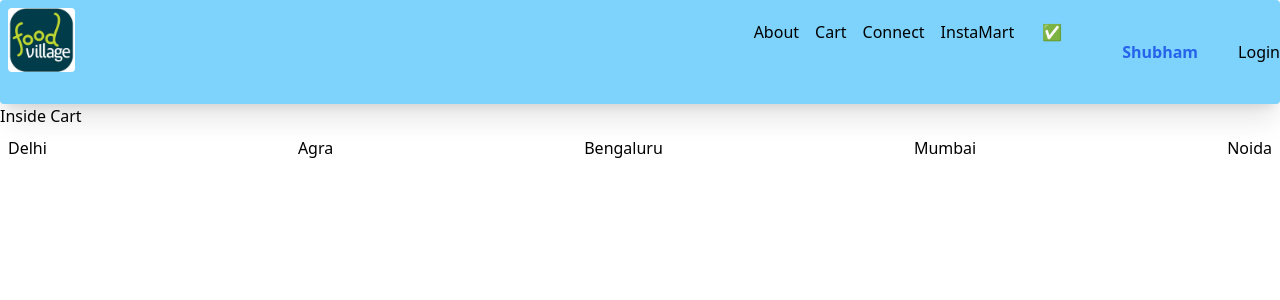
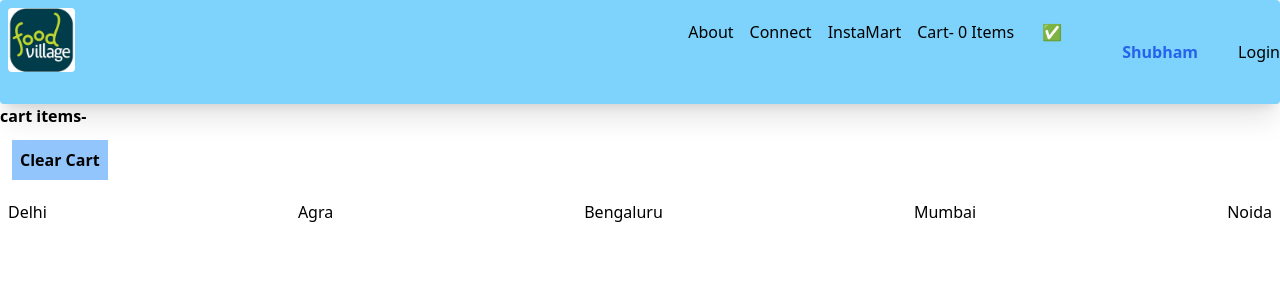
Before and after one commit to Shubham02022002/React-App, a React (Vite) app: page /cart in a window 1280 px wide. Shown: the top 300 px of the page. Built offline with nearby package versions, Linux system fonts and the light colour scheme.

Commit message:
Redux- Adding cart, FoodItems

```diff
--- a/package.json
+++ b/package.json
@@ -28,11 +28,14 @@
     "tailwindcss": "^3.4.1"
   },
   "dependencies": {
+    "@reduxjs/toolkit": "^2.0.1",
     "axios": "^1.6.5",
     "cors": "^2.8.5",
     "react": "^18.2.0",
     "react-dom": "^18.2.0",
-    "react-router-dom": "^6.21.1"
+    "react-redux": "^9.0.4",
+    "react-router-dom": "^6.21.1",
+    "redux": "^5.0.1"
   },
   "browserslist": [
     "last 2 versions"
--- a/src/components/Cart.js
+++ b/src/components/Cart.js
@@ -1,12 +1,26 @@
-import Footer from "./Footer";
-import Header from "./Header";
+import { useDispatch, useSelector } from "react-redux";
+import FoodItem from "./FoodItem";
+import { clearCart } from "../utils/cartSlice";
 const Cart = () => {
+  const cartItems = useSelector((store) => store.cart.items);
+
+  const dispatch=useDispatch();
+  const handleClearCart=()=>{
+    dispatch(clearCart())
+  }
   return (
-    <>
-      {/* <Header /> */}
-      <h1>Inside Cart</h1>
-      {/* <Footer /> */}
-    </>
+    <div className="font-bold text 3xl">
+      <h1>cart items-{cartItems.lenght}</h1>
+      <button className="bg-blue-300 p-2 m-3" onClick={() => handleClearCart()}>
+        Clear Cart
+      </button>
+        <div className="flex">
+        {cartItems.map((items) => (
+          <FoodItem key={items.id} {...items} />
+        ))}
+      </div>
+
+    </div>
   );
 };
 export default Cart;
--- /dev/null
+++ b/src/components/FoodItem.js
@@ -0,0 +1,13 @@
+import { IMG_CDN_URL } from "../config";
+
+const FoodItem=({name,descirption,cloudinaryImageId,price})=>{
+    return(
+        <div className="w-56 p-2 m-2 shadow-lg bg-blue-300">
+            <img src={IMG_CDN_URL+cloudinaryImageId}></img>
+            <h2 className="font-bold text-xl">{name}</h2>
+            <h3>{descirption}</h3>
+            <h4>Rupee: {price/100}</h4>
+        </div>
+    )
+}
+export default FoodItem;
--- a/src/components/NavigationBar.js
+++ b/src/components/NavigationBar.js
@@ -1,13 +1,19 @@
+import { useSelector } from "react-redux";
 import { Link } from "react-router-dom";
+import store from "../utils/store";
 const NavigationBar=()=>{
+
+    const cartItems=useSelector(store=>store.cart.items);
+    console.log(cartItems);
     return(
         <>
         <nav className="nav-links">
             <ul className="flex py-5">
             <li className="px-2"> <Link to="/about">About</Link></li>
-            <li className="px-2"><Link to="/cart">Cart</Link></li>
             <li className="px-2"><Link to="/connect">Connect</Link></li>
             <li className="px-2"><Link to="/instamart">InstaMart</Link></li>
+            <li className="px-2"><Link to="/cart">Cart- {cartItems.length} Items</Link></li>
+
             </ul>
         </nav>
         </>
--- a/src/components/ResturantMenu.js
+++ b/src/components/ResturantMenu.js
@@ -4,8 +4,16 @@ import axios from "axios";
 import { useParams } from "react-router-dom";
 import Shimmer from "./Shimmer";
 import useRestaurant from "../utils/useRestaurant";
+import { addItem } from "../utils/cartSlice";
+// import { useDispatch } from "react-redux";
+import { useDispatch } from "react-redux";
 const ResturantMenu = () => {
   const { id } = useParams();
+
+  const dispatch = useDispatch();
+  const addFoodItem =(item   )=>{
+    dispatch(addItem(item));
+  }
   const resturant = useRestaurant(id);
   const [selectedRestrauntMenu, setselectedRestrauntMenu] = useState(null);
   useEffect(() => {
@@ -23,32 +31,38 @@ const ResturantMenu = () => {
         console.log(err);
       });
   }, []);
-  // console.log(selectedRestrauntMenu);
   return !resturant ? (
     <Shimmer />
   ) : (
     <>
+      <div className="flex">
         <div className="m-2 p-2">
           <h1>Resturant id:{id}</h1>
           <h2>{resturant?.name}</h2>
           <img
-          className=""
+            className="h-96 w-96"
             src={IMG_CDN_URL + resturant.cloudinaryImageId}
           ></img>
           <h2>{resturant?.locality}</h2>
           <h2>{resturant?.costForTwoMessage}</h2>
           <h3>{resturant?.cuisines}</h3>
+        </div>
+
         <div>
-          {selectedRestrauntMenu?.map((item) => {
-            return (
-              <div className=" border-x-blue-300">
-                {item.card.info.name}
-              </div>
-            );
-          })}
+          <h1 className="font-bold m-1 p-2">Menu</h1>
+          {selectedRestrauntMenu?.map((item) => (
+            <li key={item.card.info.id}>
+              {item.card.info.name}-
+              <button
+                className="b-1 p-1 m-1 rounded-md bg-blue-300"
+                onClick={() => addFoodItem(item)}
+              >
+                Add
+              </button>
+            </li>
+          ))}
         </div>
       </div>
-
     </>
   );
 };
--- /dev/null
+++ b/src/utils/cartSlice.js
@@ -0,0 +1,24 @@
+import { createSlice } from "@reduxjs/toolkit";
+
+
+const cartSlice=createSlice({
+    name:"cart",
+    initialState:{
+        items:[],
+    },
+    reducers:{
+        addItem:(state,action)=>{
+            state.items.push(action.payload);
+        },
+        removeItems:(state,action)=>{
+            state.items.pop();
+        },
+        clearCart:(state)=>{
+            state.items=[];
+        }
+    }
+})
+
+export const{addItem,removeItems,clearCart}=cartSlice.actions;
+
+export default cartSlice.reducer;
--- /dev/null
+++ b/src/utils/store.js
@@ -0,0 +1,11 @@
+import { configureStore } from "@reduxjs/toolkit";
+import cartSlice from "./cartSlice";
+
+const store=configureStore({
+    reducer:{
+        cart:cartSlice,
+    }
+});
+
+
+export default store;
```
Also changed, not shown: src/App.js (+9 -1 lines), 1 other file (tests, documents, lock files or other folders). Lines whose indentation alone changed are shown as unchanged.
